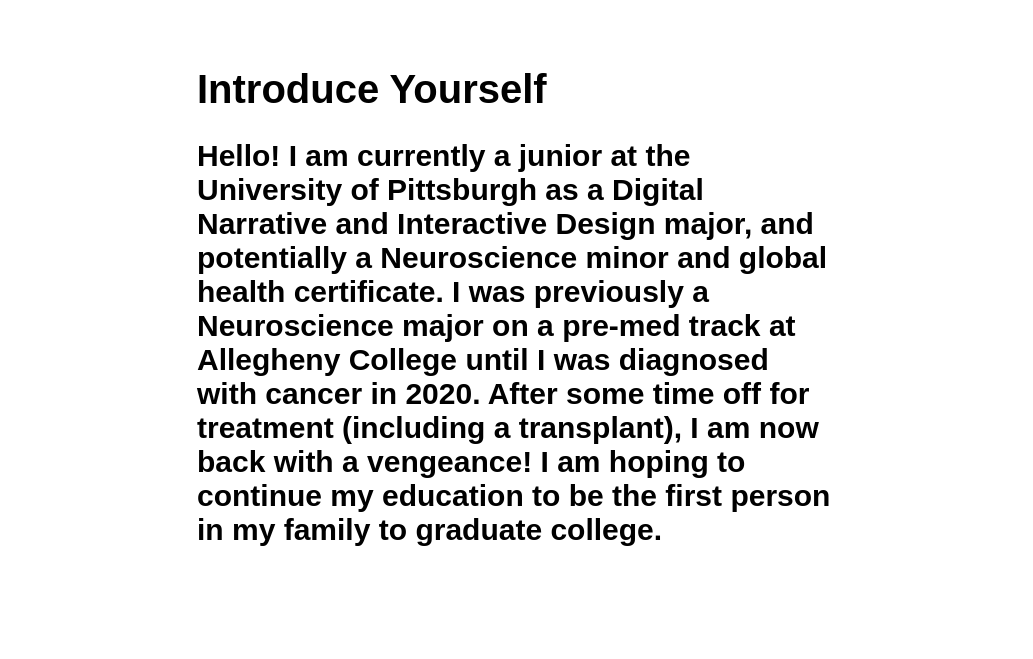
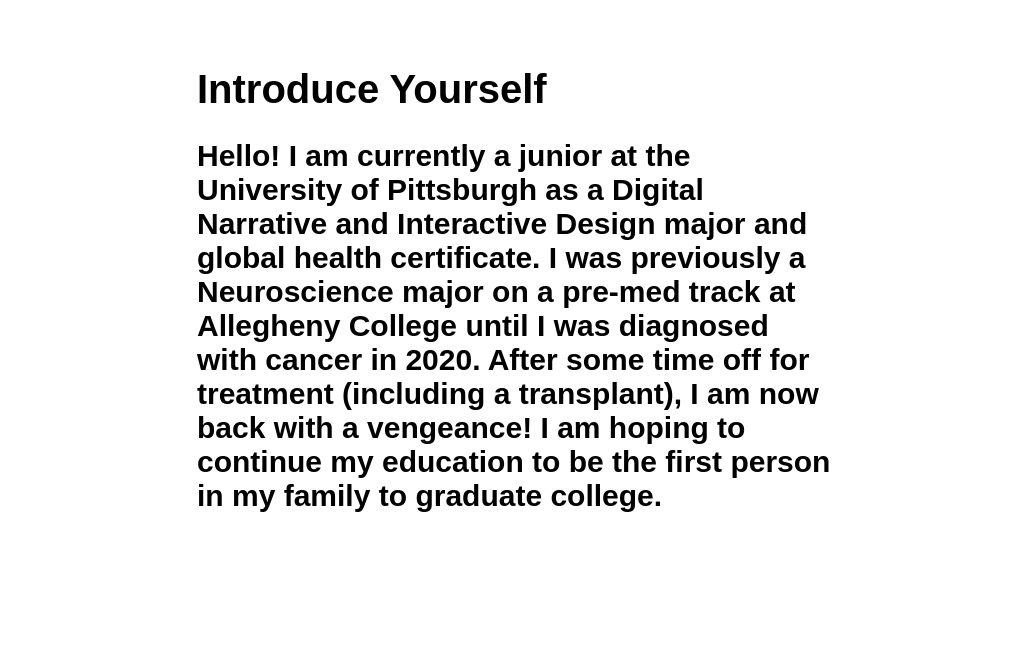
Before and after one commit to apho0309/ENGCMP1430, a plain HTML site: page index.html in a window 1280 px wide. Shown: the part 860-1519 px from the top of the page, without its empty margins (123-1156 px from the left). Drawn offline with Linux system fonts and the light colour scheme.

Commit message:
Update index.html

```diff
--- a/index.html
+++ b/index.html
@@ -28,7 +28,7 @@
 
     <div class="textblock" style="text-align: left">
          <h1>Introduce Yourself</h1>
-  <h2>Hello! I am currently a junior at the University of Pittsburgh as a Digital Narrative and Interactive Design major, and potentially a Neuroscience minor and global health certificate. I was previously a Neuroscience major on a pre-med track at Allegheny College until I was diagnosed with cancer in 2020. After some time off for treatment (including a transplant), I am now back with a vengeance! I am hoping to continue my education to be the first person in my family to graduate college. </h2>
+  <h2>Hello! I am currently a junior at the University of Pittsburgh as a Digital Narrative and Interactive Design major and global health certificate. I was previously a Neuroscience major on a pre-med track at Allegheny College until I was diagnosed with cancer in 2020. After some time off for treatment (including a transplant), I am now back with a vengeance! I am hoping to continue my education to be the first person in my family to graduate college. </h2>
   </div>
 
 <br>
```
